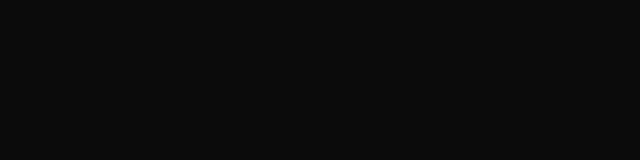
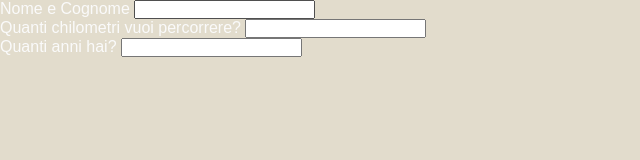
Before and after one commit to CarloBattista/js-biglietto-treno-form, a plain HTML site: page index.html in a window 1280 px wide. Shown: the whole page, without its empty margins (0-640 px from the left). Drawn offline with Linux system fonts and the light colour scheme.

Commit message:
aggiunta input

```diff
--- a/_assets/css/main.css
+++ b/_assets/css/main.css
@@ -9,6 +9,6 @@
 
 body {
     font-family: 'Poppins', sans-serif;
-    background-color: #0a0a0a;
+    background-color: #E2DCCC;
     color: #fafafa;
 }
--- a/index.html
+++ b/index.html
@@ -12,7 +12,20 @@
 </head>
 <body>
 
-
+    <div class="container_insert_info">
+        <div class="container_input">
+            <label for="inputName">Nome e Cognome</label>
+            <input type="text" class="inputName" id="inputName" required>
+        </div>
+        <div class="container_input">
+            <label for="inputKm">Quanti chilometri vuoi percorrere?</label>
+            <input type="number" class="inputKm" id="inputKm" required>
+        </div>
+        <div class="container_input">
+            <label for="inputAge">Quanti anni hai?</label>
+            <input type="number" class="inputAge" id="inputAge" required>
+        </div>
+    </div>
 
     <!-- SCRIPT -->
     <script src="./_assets/js/main.js"></script>
```
Also changed, not shown: _assets/js/main.js (+22 -0 lines).
